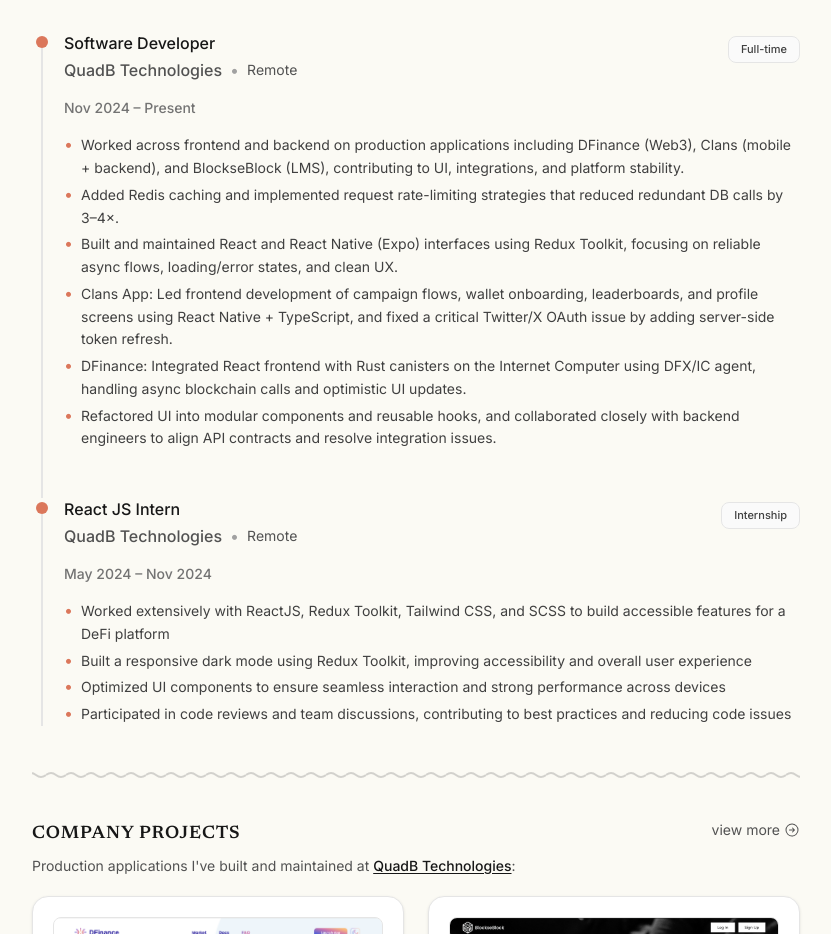
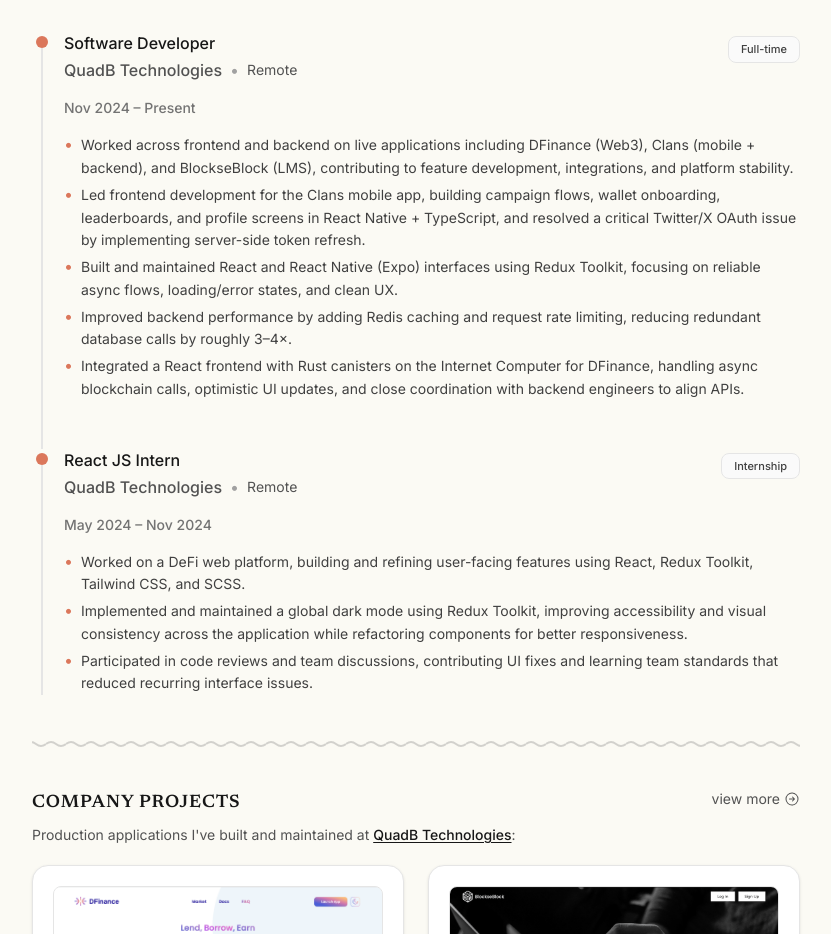
Before and after one commit to vaibhavmali-git/portfolio, a Next.js app: page / in a window 1280 px wide. Shown: the part 905-1839 px from the top of the page, without its empty margins (224-1055 px from the left). Built offline with nearby package versions, Linux system fonts and the light colour scheme.

Commit message:
style: refine experience section

```diff
--- a/data/experiences.ts
+++ b/data/experiences.ts
@@ -9,12 +9,11 @@ export const experiences: Experience[] = [
     period: "Nov 2024 – Present",
     type: "Full-time",
     highlights: [
-      "Worked across frontend and backend on production applications including DFinance (Web3), Clans (mobile + backend), and BlockseBlock (LMS), contributing to UI, integrations, and platform stability.",
-      "Added Redis caching and implemented request rate-limiting strategies that reduced redundant DB calls by 3–4×.",
+      "Worked across frontend and backend on live applications including DFinance (Web3), Clans (mobile + backend), and BlockseBlock (LMS), contributing to feature development, integrations, and platform stability.",
+      "Led frontend development for the Clans mobile app, building campaign flows, wallet onboarding, leaderboards, and profile screens in React Native + TypeScript, and resolved a critical Twitter/X OAuth issue by implementing server-side token refresh.",
       "Built and maintained React and React Native (Expo) interfaces using Redux Toolkit, focusing on reliable async flows, loading/error states, and clean UX.",
-      "Clans App: Led frontend development of campaign flows, wallet onboarding, leaderboards, and profile screens using React Native + TypeScript, and fixed a critical Twitter/X OAuth issue by adding server-side token refresh.",
-      "DFinance: Integrated React frontend with Rust canisters on the Internet Computer using DFX/IC agent, handling async blockchain calls and optimistic UI updates.",
-      "Refactored UI into modular components and reusable hooks, and collaborated closely with backend engineers to align API contracts and resolve integration issues."
+      "Improved backend performance by adding Redis caching and request rate limiting, reducing redundant database calls by roughly 3–4×.",
+      "Integrated a React frontend with Rust canisters on the Internet Computer for DFinance, handling async blockchain calls, optimistic UI updates, and close coordination with backend engineers to align APIs."
     ]
   },
   {
@@ -25,11 +24,10 @@ export const experiences: Experience[] = [
     period: "May 2024 – Nov 2024",
     type: "Internship",
     highlights: [
-      "Worked extensively with ReactJS, Redux Toolkit, Tailwind CSS, and SCSS to build accessible features for a DeFi platform",
-      "Built a responsive dark mode using Redux Toolkit, improving accessibility and overall user experience",
-      "Optimized UI components to ensure seamless interaction and strong performance across devices",
-      "Participated in code reviews and team discussions, contributing to best practices and reducing code issues"
-    ]
+  "Worked on a DeFi web platform, building and refining user-facing features using React, Redux Toolkit, Tailwind CSS, and SCSS.",
+  "Implemented and maintained a global dark mode using Redux Toolkit, improving accessibility and visual consistency across the application while refactoring components for better responsiveness.",
+  "Participated in code reviews and team discussions, contributing UI fixes and learning team standards that reduced recurring interface issues."
+]
 
   }
 ];
```
